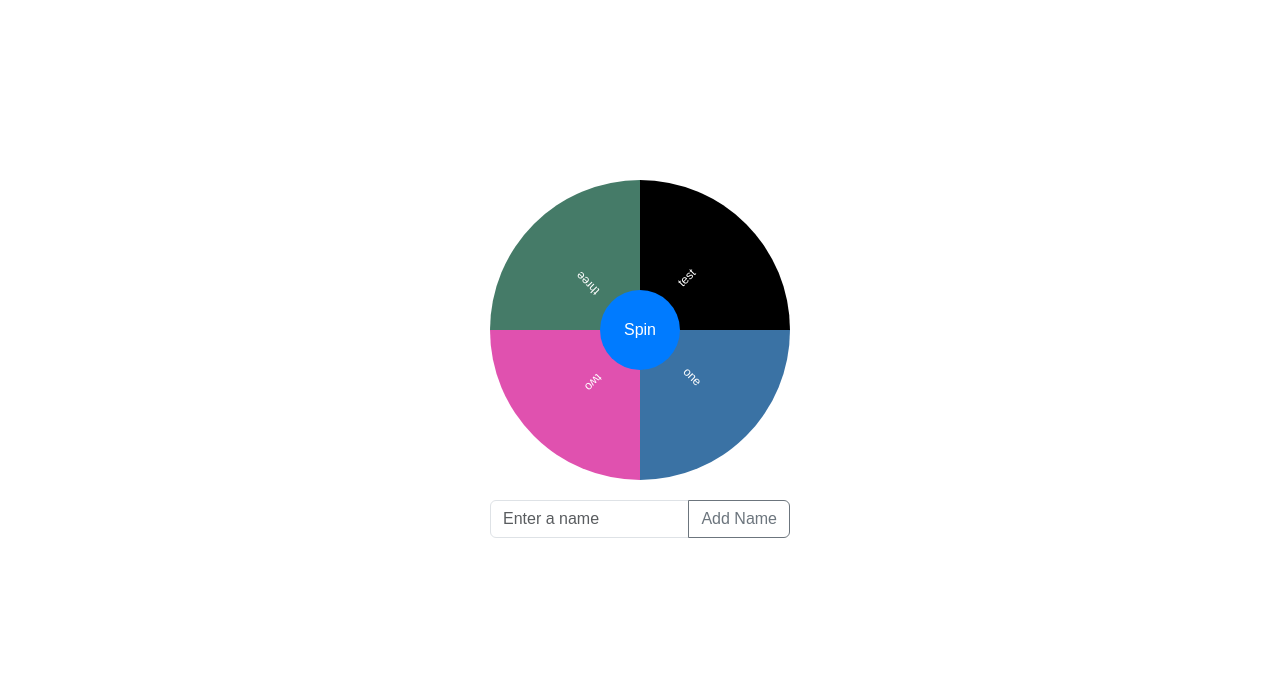
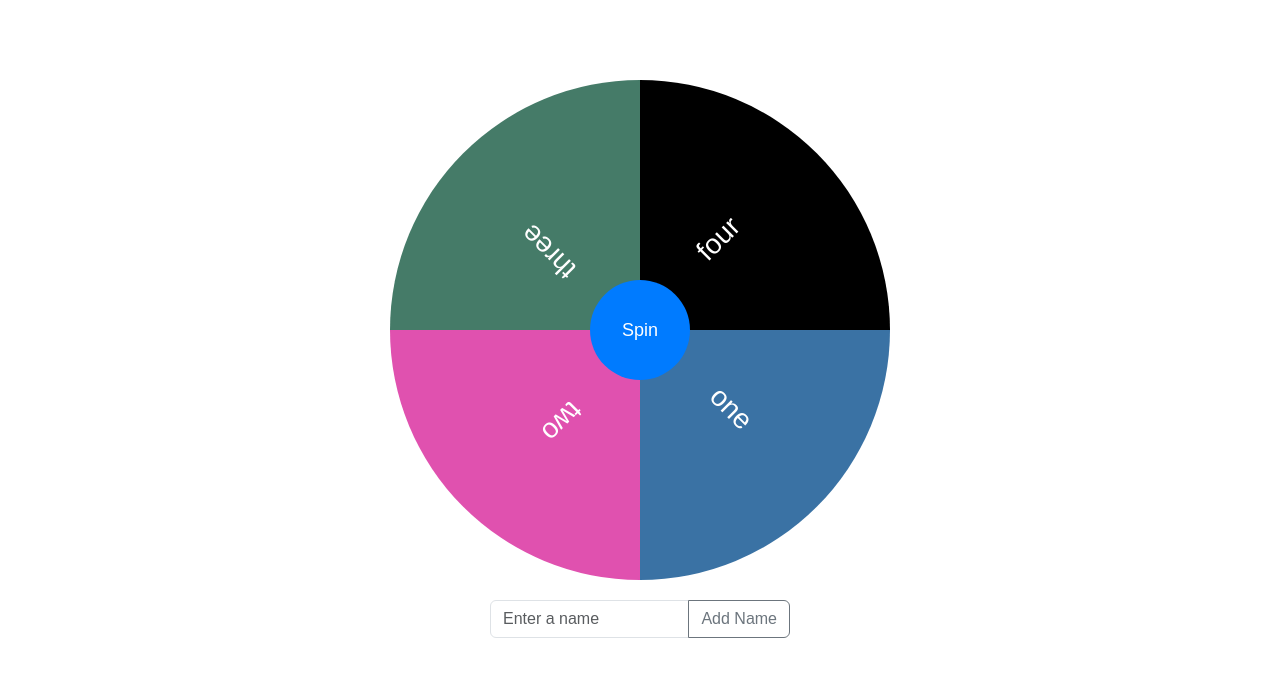
Before and after one commit to Entersjkhdfkjdhfksjf/wheel, a plain HTML site: page index.html in a window 1280 px wide. Shown: the part 61-738 px from the top of the page. Drawn offline with nearby package versions, Linux system fonts and the light colour scheme.

Commit message:
Update index.html

```diff
--- a/index.html
+++ b/index.html
@@ -3,7 +3,7 @@
 <head>
     <meta charset="UTF-8">
     <meta name="viewport" content="width=device-width, initial-scale=1.0">
-    <title>Wheel Picker</title>
+    <title>Redesigned Wheel Picker</title>
     <link href="https://cdn.jsdelivr.net/npm/bootstrap@5.3.0-alpha1/dist/css/bootstrap.min.css" rel="stylesheet">
     <style>
         @keyframes spin {
@@ -12,7 +12,7 @@
         }
 
         .spinning {
-            animation: spin 5s cubic-bezier(0.25, 0.1, 0.25, 1) forwards;
+            animation: spin 4s cubic-bezier(0.25, 0.1, 0.25, 1) forwards; /* Change duration here for speed */
         }
 
         body {
@@ -30,27 +30,27 @@
             align-items: center;
         }
         #wheel {
-            width: 300px;
-            height: 300px;
+            width: 500px;
+            height: 500px;
             margin: 20px auto;
             position: relative;
         }
         #wheel-svg {
             transform-origin: center;
-            transition: transform 5s cubic-bezier(0.25, 0.1, 0.25, 1);
+            transition: transform 4s cubic-bezier(0.25, 0.1, 0.25, 1);
         }
         #spinWheel {
             position: absolute;
             top: 50%;
             left: 50%;
             transform: translate(-50%, -50%);
-            width: 80px;
-            height: 80px;
+            width: 100px;
+            height: 100px;
             border-radius: 50%;
             background-color: #007bff;
             color: white;
             border: none;
-            font-size: 16px;
+            font-size: 18px;
             cursor: pointer;
             z-index: 10;
         }
@@ -61,14 +61,14 @@
             transform: translate(-100%, -50%) rotate(90deg);
             width: 0;
             height: 0;
-            border-left: 15px solid transparent;
-            border-right: 15px solid transparent;
-            border-top: 30px solid rgba(111, 236, 250, 0); /* Changed to use rgba for transparency */
+            border-left: 20px solid transparent;
+            border-right: 20px solid transparent;
+            border-top: 40px solid rgba(111, 236, 250, 0);
             z-index: 20;
         }
         #result {
             margin-top: 20px;
-            font-size: 18px;
+            font-size: 24px;
             font-weight: bold;
         }
         .dark-mode {
@@ -121,8 +121,8 @@
 
     <div class="container">
         <div id="wheel">
-            <svg id="wheel-svg" width="300" height="300" viewBox="0 0 300 300">
-                <circle cx="150" cy="150" r="150" fill="#ddd"/>
+            <svg id="wheel-svg" width="500" height="500" viewBox="0 0 500 500">
+                <circle cx="250" cy="250" r="250" fill="#ddd"/>
             </svg>
             <button id="spinWheel" class="btn btn-primary">Spin</button>
             <div id="indicator"></div>
@@ -148,7 +148,7 @@
             const removeWinnerBtn = document.getElementById('removeWinner');
             const fileInput = document.getElementById('fileInput');
 
-            let names = ['one', 'two', 'three', 'test'];
+            let names = ['one', 'two', 'three', 'four']; // Default names
             const colors = [];
 
             function getRandomColor() {
@@ -176,21 +176,21 @@
                     const endAngle = (index + 1) * sliceAngle;
                     const largeArcFlag = sliceAngle <= 180 ? 0 : 1;
 
-                    const startX = 150 + 150 * Math.cos(startAngle * Math.PI / 180);
-                    const startY = 150 + 150 * Math.sin(startAngle * Math.PI / 180);
-                    const endX = 150 + 150 * Math.cos(endAngle * Math.PI / 180);
-                    const endY = 150 + 150 * Math.sin(endAngle * Math.PI / 180);
+                    const startX = 250 + 250 * Math.cos(startAngle * Math.PI / 180);
+                    const startY = 250 + 250 * Math.sin(startAngle * Math.PI / 180);
+                    const endX = 250 + 250 * Math.cos(endAngle * Math.PI / 180);
+                    const endY = 250 + 250 * Math.sin(endAngle * Math.PI / 180);
 
                     const path = document.createElementNS('http://www.w3.org/2000/svg', 'path');
-                    path.setAttribute('d', `M150,150 L${startX},${startY} A150,150 0 ${largeArcFlag},1 ${endX},${endY} Z`);
+                    path.setAttribute('d', `M250,250 L${startX},${startY} A250,250 0 ${largeArcFlag},1 ${endX},${endY} Z`);
                     path.setAttribute('fill', colors[index % colors.length]);
 
                     const text = document.createElementNS('http://www.w3.org/2000/svg', 'text');
-                    text.setAttribute('x', 150 + 70 * Math.cos((startAngle + sliceAngle / 2) * Math.PI / 180));
-                    text.setAttribute('y', 150 + 70 * Math.sin((startAngle + sliceAngle / 2) * Math.PI / 180));
+                    text.setAttribute('x', 250 + 120 * Math.cos((startAngle + sliceAngle / 2) * Math.PI / 180));
+                    text.setAttribute('y', 250 + 120 * Math.sin((startAngle + sliceAngle / 2) * Math.PI / 180));
                     text.setAttribute('text-anchor', 'middle');
                     text.setAttribute('fill', 'white');
-                    text.setAttribute('font-size', '12px');
+                    text.setAttribute('font-size', '28px'); // Change font size here
                     text.setAttribute('transform', `rotate(${startAngle + sliceAngle / 2}, ${text.getAttribute('x')}, ${text.getAttribute('y')})`);
                     text.textContent = name;
 
@@ -204,14 +204,19 @@
             function spinWheel() {
                 if (names.length < 2) return;
 
-                const randomDegrees = Math.floor(Math.random() * 360) + 720;
+                const randomDegrees = Math.floor(Math.random() * 360) + 5400; // 5400 for 15 rotations
 
                 wheelSvg.style.transform = `rotate(0deg)`;
 
                 wheelSvg.classList.add('spinning');
 
                 setTimeout(() => {
-                    const winningIndex = Math.floor(names.length - (randomDegrees % 360) / (360 / names.length)) % names.length;
+                    let winningIndex = Math.floor(names.length - (randomDegrees % 360) / (360 / names.length)) % names.length;
+
+                    // Introduce randomness by adding a random offset
+                    const randomOffset = Math.floor(Math.random() * names.length);
+                    winningIndex = (winningIndex + randomOffset) % names.length; // Adjust the winning index
+
                     const winnerName = names[winningIndex];
                     result.textContent = `Winner: ${winnerName}`;
 
@@ -226,7 +231,7 @@
                         removeWinnerBtn.style.display = 'none';
                         updateWheel();
                     };
-                }, 5000);
+                }, 4000); // Match duration of the spinning animation
             }
 
             function resetWheel() {
@@ -246,7 +251,6 @@
                     const reader = new FileReader();
                     reader.onload = function(e) {
                         const content = e.target.result;
-                        // Parse the content according to the new format
                         names = content.match(/"([^"]*)"/g).map(name => name.replace(/"/g, '').trim());
                         updateWheel();
                     };
```
